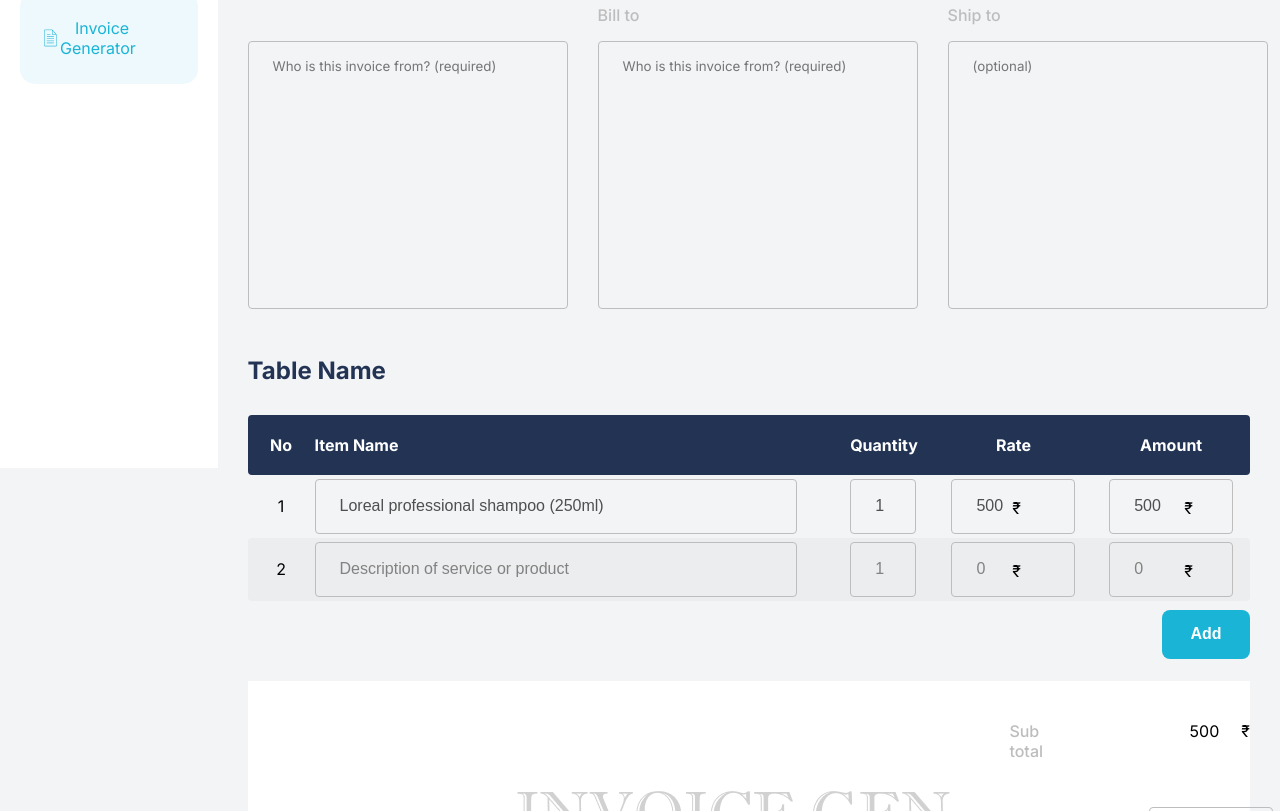
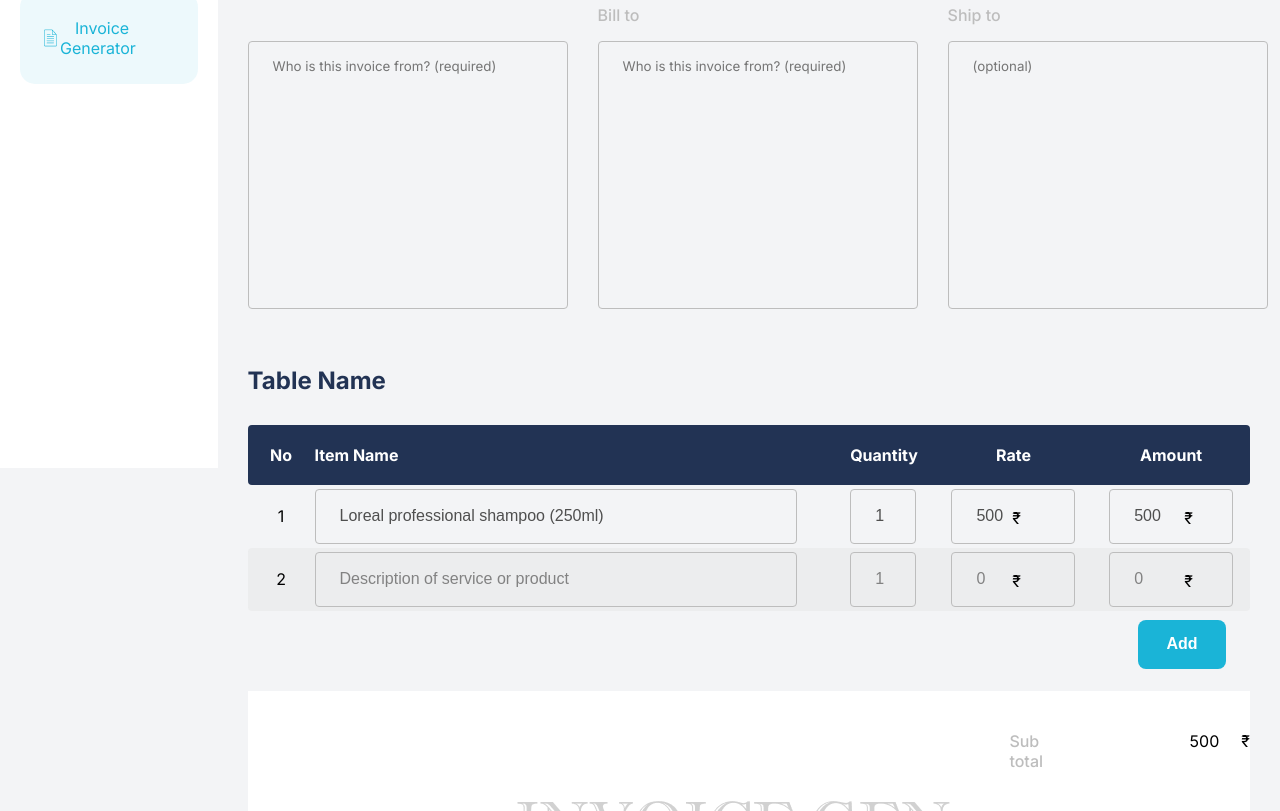
Before and after one commit to Karthik-Saravanan-10/invoice-generator, a plain HTML site: page EMI-02/invoice.html in a window 1280 px wide. Shown: the part 332-1143 px from the top of the page. Drawn offline with Linux system fonts and the light colour scheme.

Commit message:
invoice-gen-button-change

```diff
--- a/EMI-02/style/invoice.css
+++ b/EMI-02/style/invoice.css
@@ -163,7 +163,7 @@ table,tr{
 }
 
 .invoice-table{
-    margin-top: 20px;
+    margin-top: 30px;
     width: 100%;
 }
 
@@ -291,6 +291,7 @@ h2{
     font-size: 16px;
     color: white;
     font-weight: 700;
+    margin-right: 24px;
 }
 
 /* invoice-gen */
```
